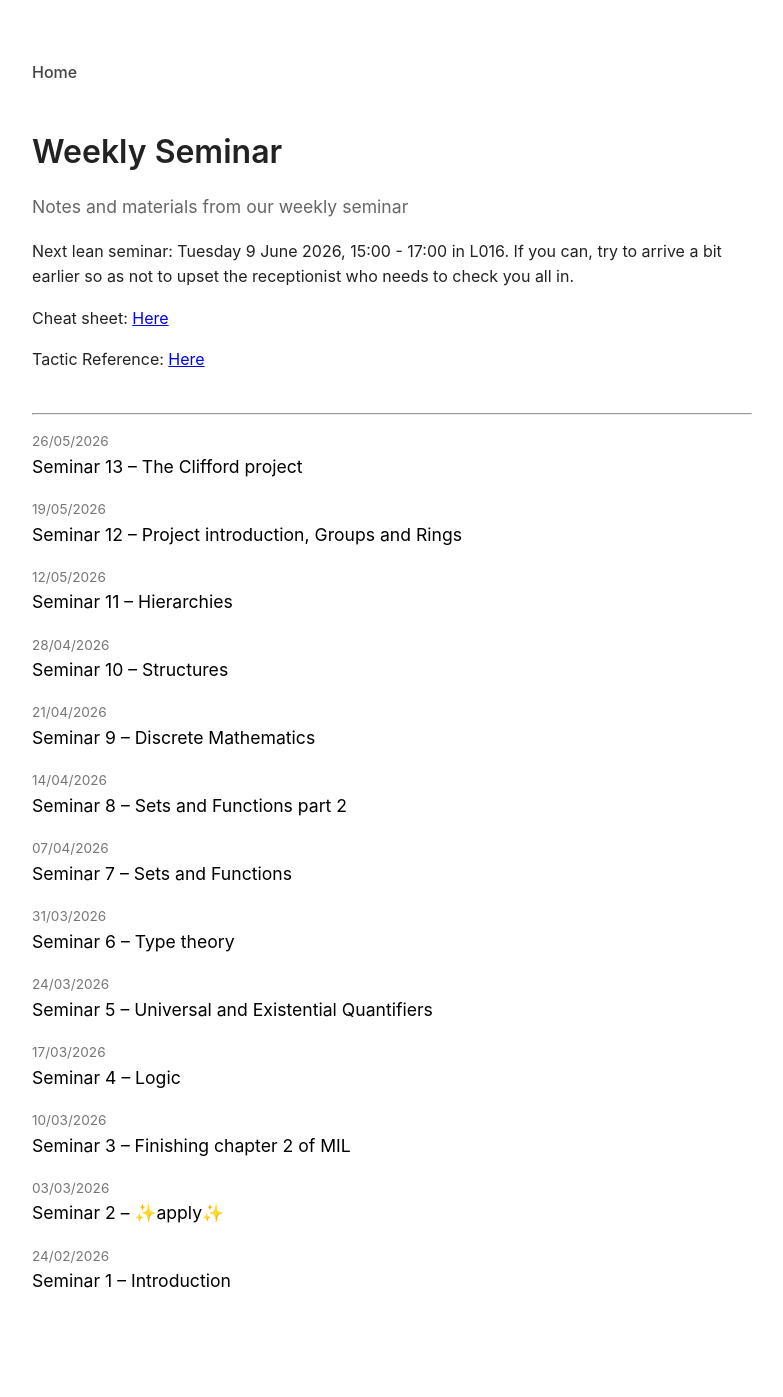
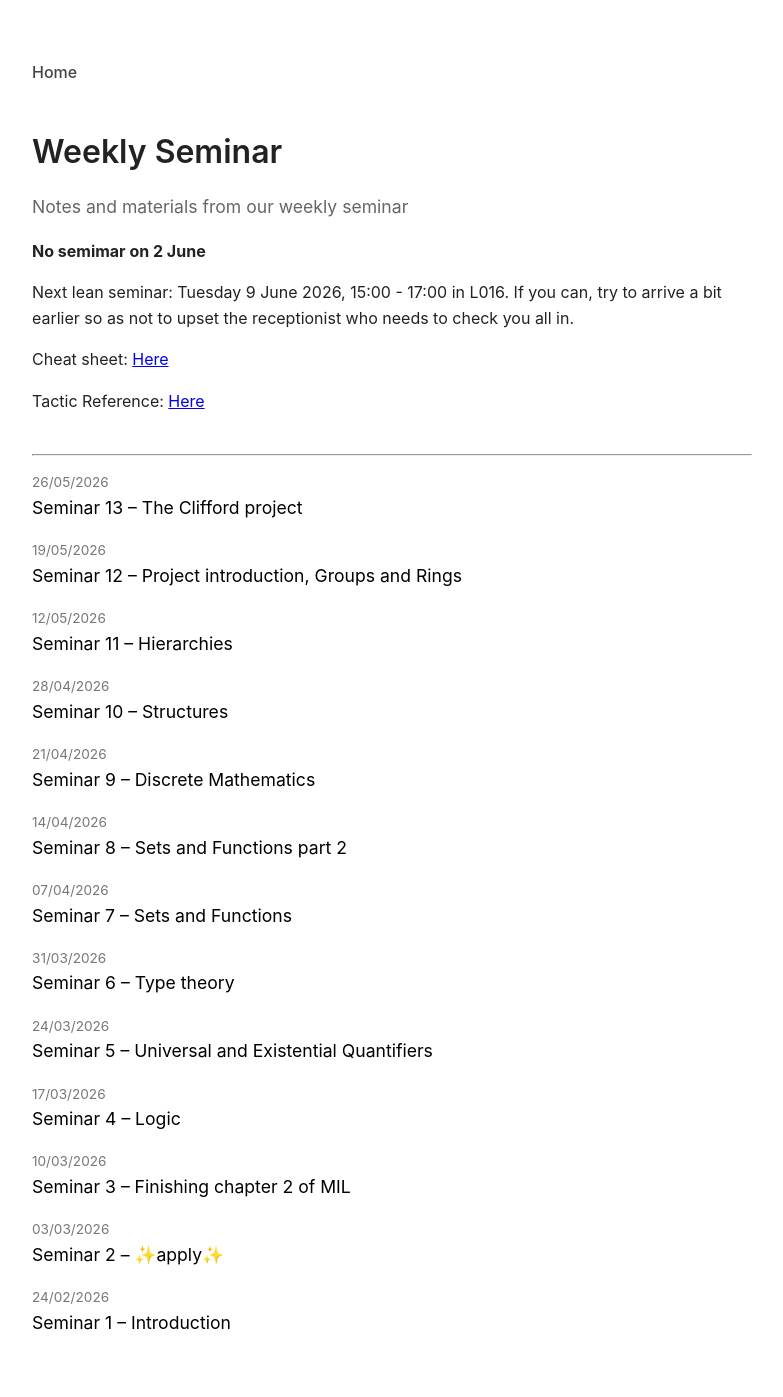
Before and after one commit to Carli-B/lean-seminar, a Jekyll site: the page built from index.html, in a window 1280 px wide. Shown: the whole page, without its empty margins (248-1031 px from the left). Built offline with Jekyll 4.4.1, drawn with Linux system fonts in a browser that asks for light colours; before the commit the page ends 1355 px from its top, so only the background shows below that.

Commit message:
Add notice for seminar cancellation on 2 June

```diff
--- a/index.html
+++ b/index.html
@@ -6,6 +6,7 @@ title: Home
 <header class="site-header">
   <h1>{{ site.title }}</h1>
   <p class="site-description">{{ site.description }}</p>
+  <p><b>No semimar on 2 June</b></p>
   <p> Next lean seminar: Tuesday 9 June 2026, 15:00 - 17:00 in L016. If you can, try to arrive a bit earlier so as not to upset the receptionist who needs to check you all in.</p>
   <p> Cheat sheet: <a href="https://github.com/marozols/Lean-cheatsheet/blob/main/Lean.pdf">Here</a></p>
   <p> Tactic Reference: <a href="https://lean-lang.org/doc/reference/latest/Tactic-Proofs/Tactic-Reference/#tactic-ref">Here</a></p>
```
